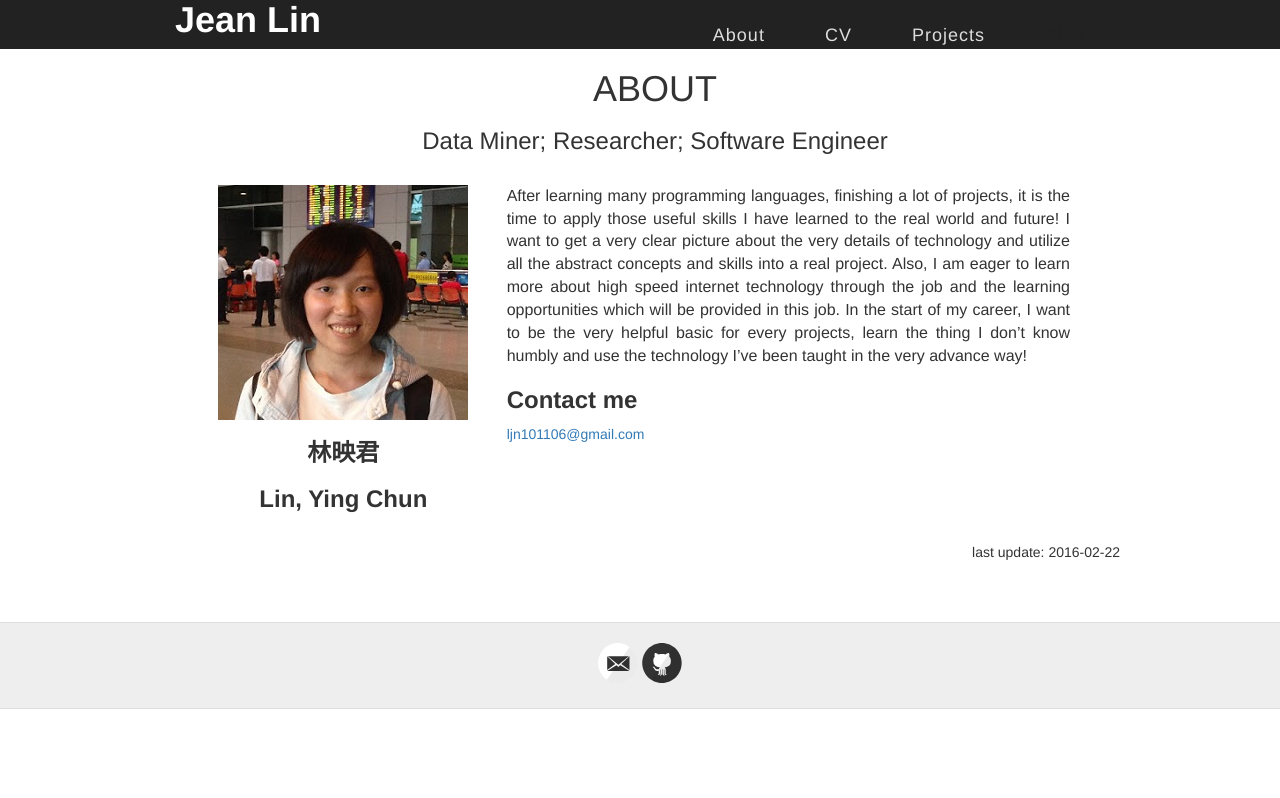
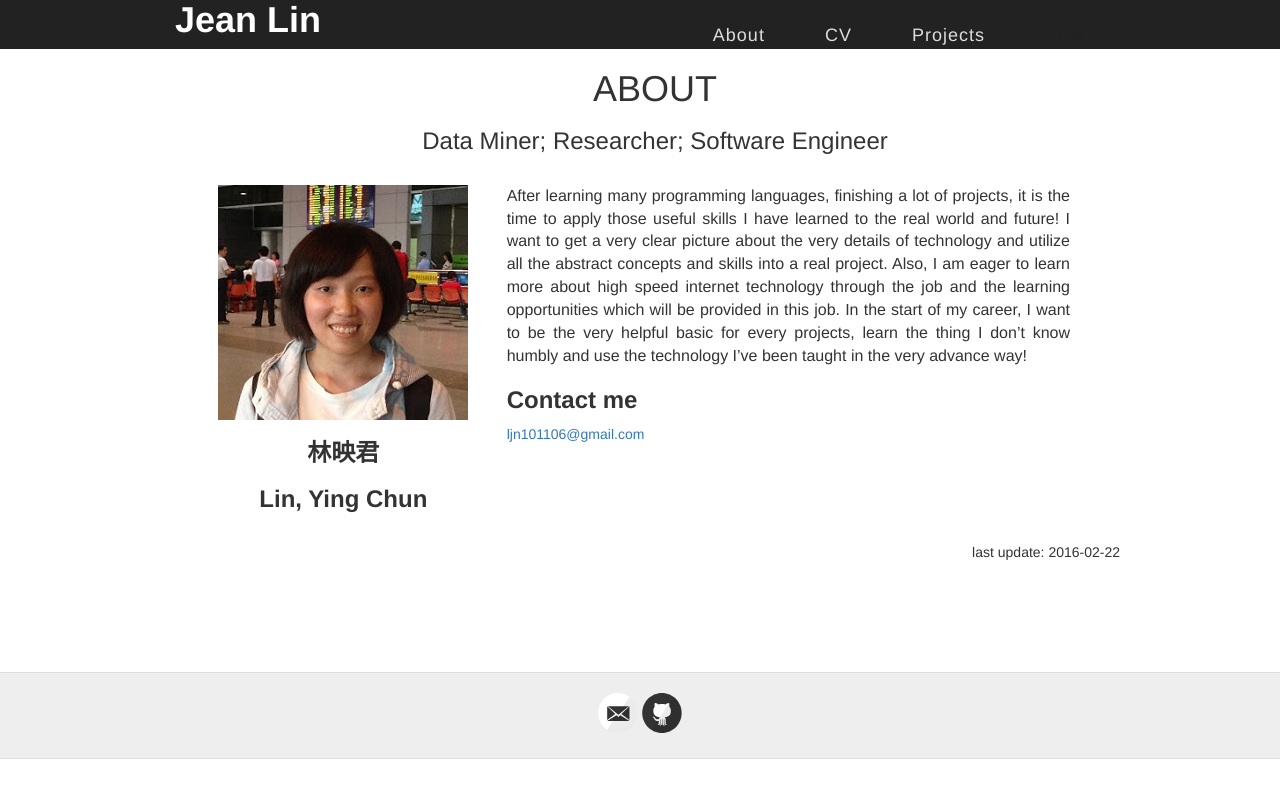
Before and after one commit to ycjeanlin/ycjeanlin_page, a Jekyll site: the page built from index.html, in a window 1280 px wide. Shown: the top 798 px of the page. Built offline with Jekyll 4.4.1, drawn with Linux system fonts in a browser that asks for light colours.

Commit message:
resize footer margin

```diff
--- a/_layouts/default.html
+++ b/_layouts/default.html
@@ -36,13 +36,11 @@
       {{ content }}
     </div>
 
-    <div class="wrapper-footer">
-      <div class="container">
-        <footer class="footer">
-          {% include svg-icons.html %}
-        </footer>
-      </div>
-    </div>
+    <footer class="footer">
+        <div class="container">
+            {% include svg-icons.html %}
+        </div>
+    </footer>
 
     {% include analytics.html %}
   </body>
--- a/style.scss
+++ b/style.scss
@@ -272,13 +272,17 @@ nav {
 }
 
 .wrapper-footer {
-  margin-top: 50px;
+  margin-top: 100px;
   border-top: 1px solid #ddd;
   border-bottom: 1px solid #ddd;
   background-color: $lightGray;
 }
 
 footer {
+  margin-top: 100px;
+  border-top: 1px solid #ddd;
+  border-bottom: 1px solid #ddd;
+  background-color: $lightGray;
   padding: 20px 0;
   text-align: center;
 }
```
